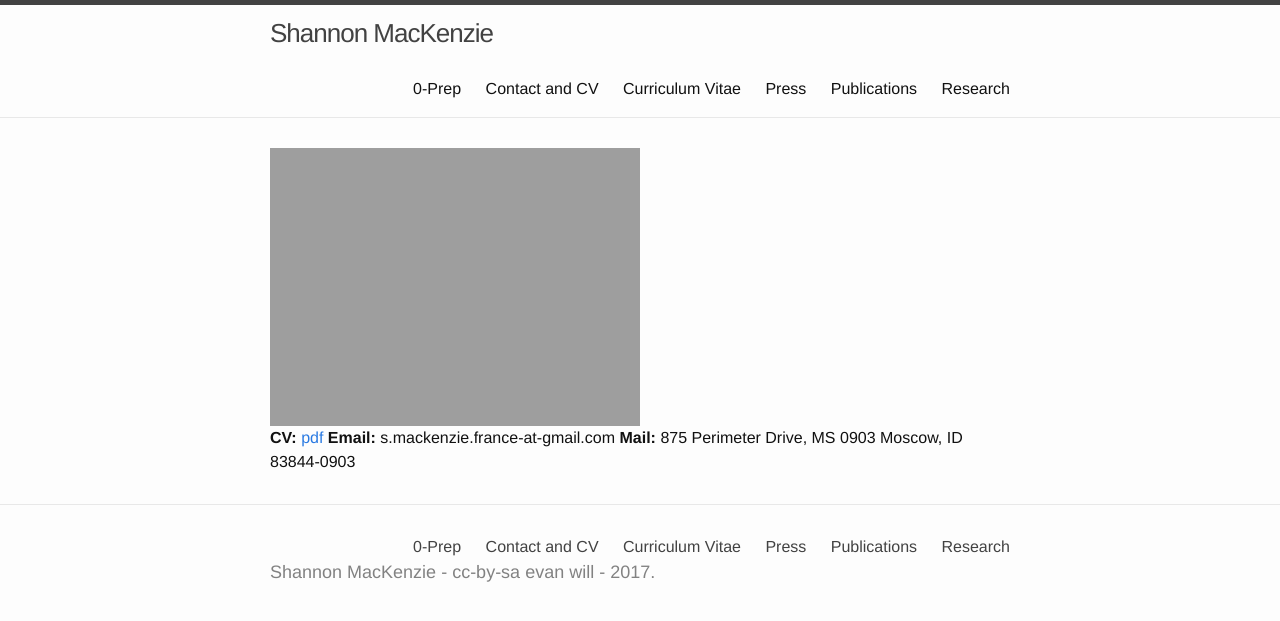
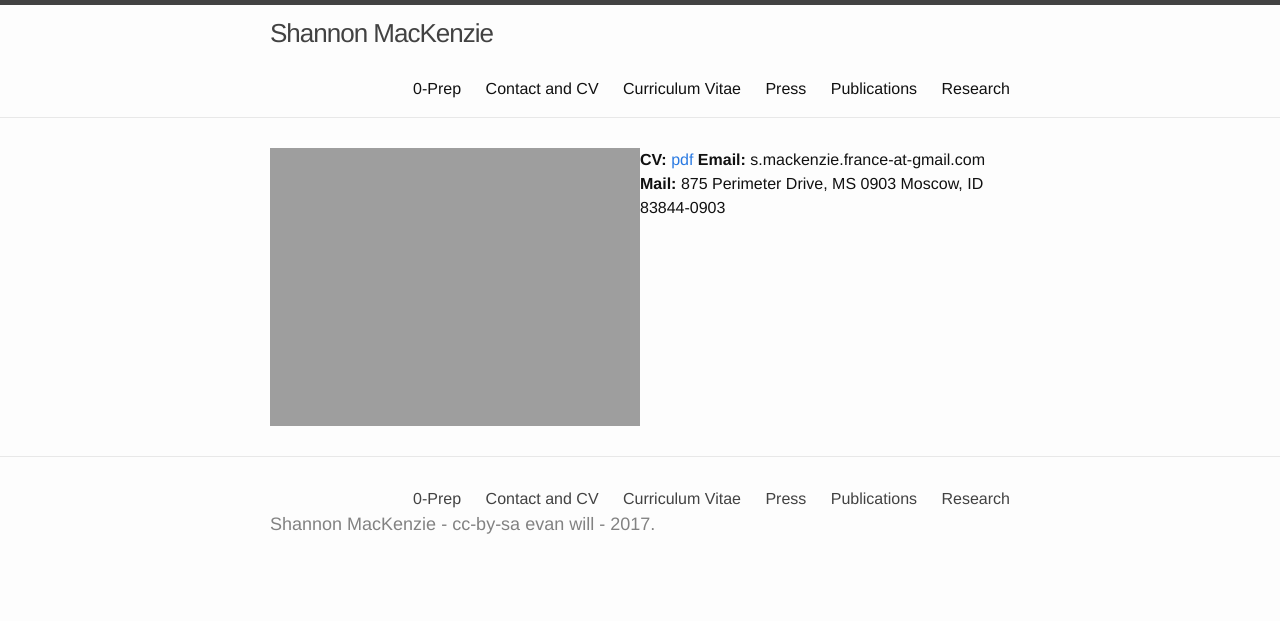
Before and after one commit to shannonmackenzie/shannonmackenzie.github.io, a Jekyll site: the page built from contactandcv.md, in a window 1280 px wide. Shown: the top 621 px of the page. Built offline with Jekyll 4.4.1, drawn with Linux system fonts in a browser that asks for light colours.

Commit message:
Update contactandcv.md

```diff
--- a/contactandcv.md
+++ b/contactandcv.md
@@ -4,15 +4,11 @@
 permalink: /cv
 ---
 
-<div align="float:left;">
-<img src="{{ site.url }}/images/26454324292_4515eac1ba_o.jpg" alt="3 minute thesis presentation, 2016" style="width:50%;" >
-</div>
-<div align="float:left;">
-  <b> CV: </b> <a href="https://github.com/shannonmackenzie/shannonmackenzie.github.io/blob/master/cvs/resume_November2017.pdf"> pdf</a>
+<p>
+<img src="{{ site.url }}/images/26454324292_4515eac1ba_o.jpg" alt="3 minute thesis presentation, 2016" style="float:left;width:50%;">
+<b> CV: </b> <a href="https://github.com/shannonmackenzie/shannonmackenzie.github.io/blob/master/cvs/resume_November2017.pdf"> pdf</a>
 
   <b> Email: </b> s.mackenzie.france-at-gmail.com
 
   <b> Mail: </b> 875 Perimeter Drive, MS 0903
-Moscow, ID 83844-0903
-
-</div>
+Moscow, ID 83844-0903</p>
```
